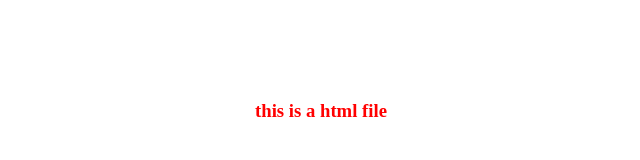
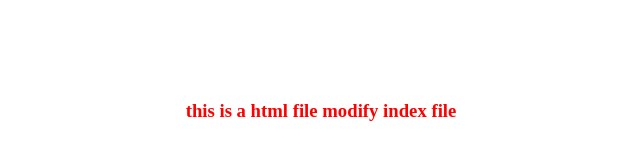
Before and after one commit to gitcrmn/git-data, a plain HTML site: page index.html in a window 1280 px wide. Shown: the whole page, without its empty margins (319-959 px from the left). Drawn offline with Linux system fonts and the light colour scheme.

Commit message:
modify index.html

```diff
--- a/index.html
+++ b/index.html
@@ -5,6 +5,6 @@
 	<link rel="stylesheet" type="text/css" href="style.css">
 </head>
 <body>
-	<h3>this is a html file</h3>
+	<h3>this is a html file	modify index file</h3>
 </body>
 </html>
```
